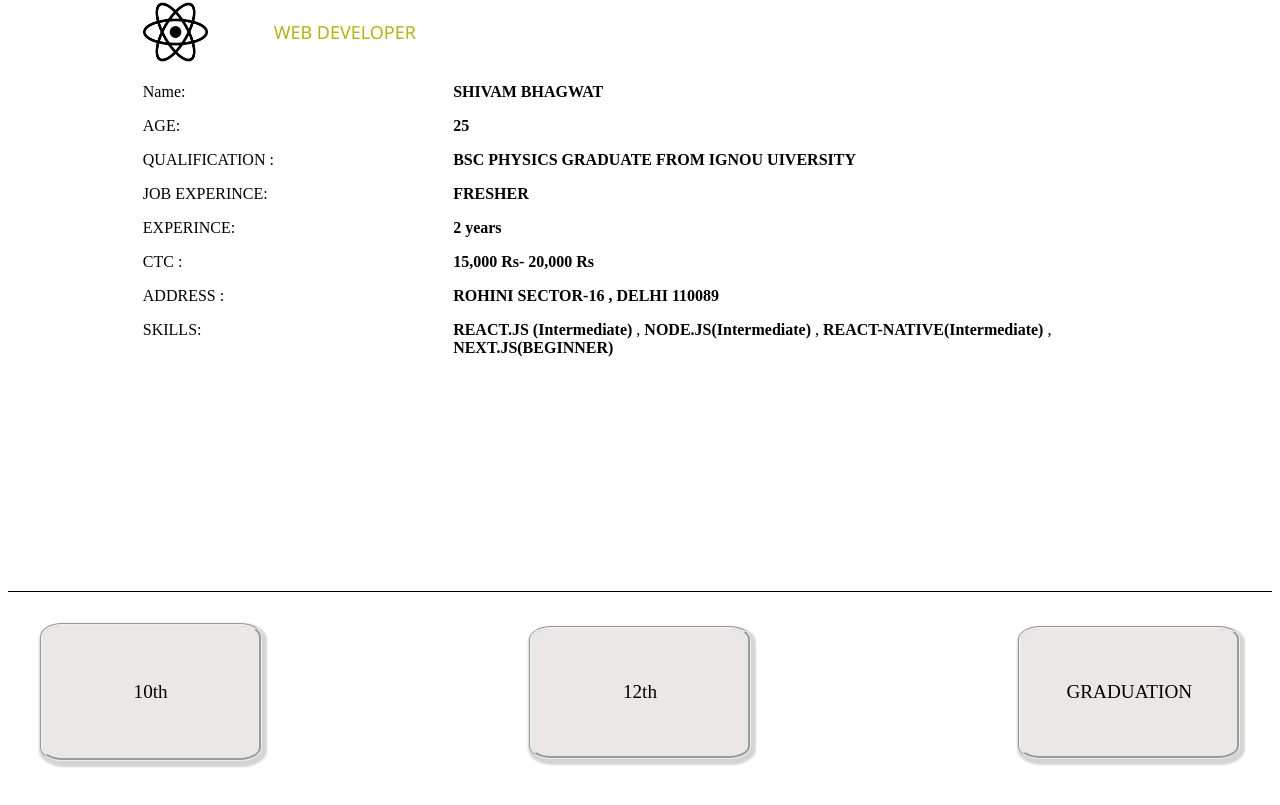
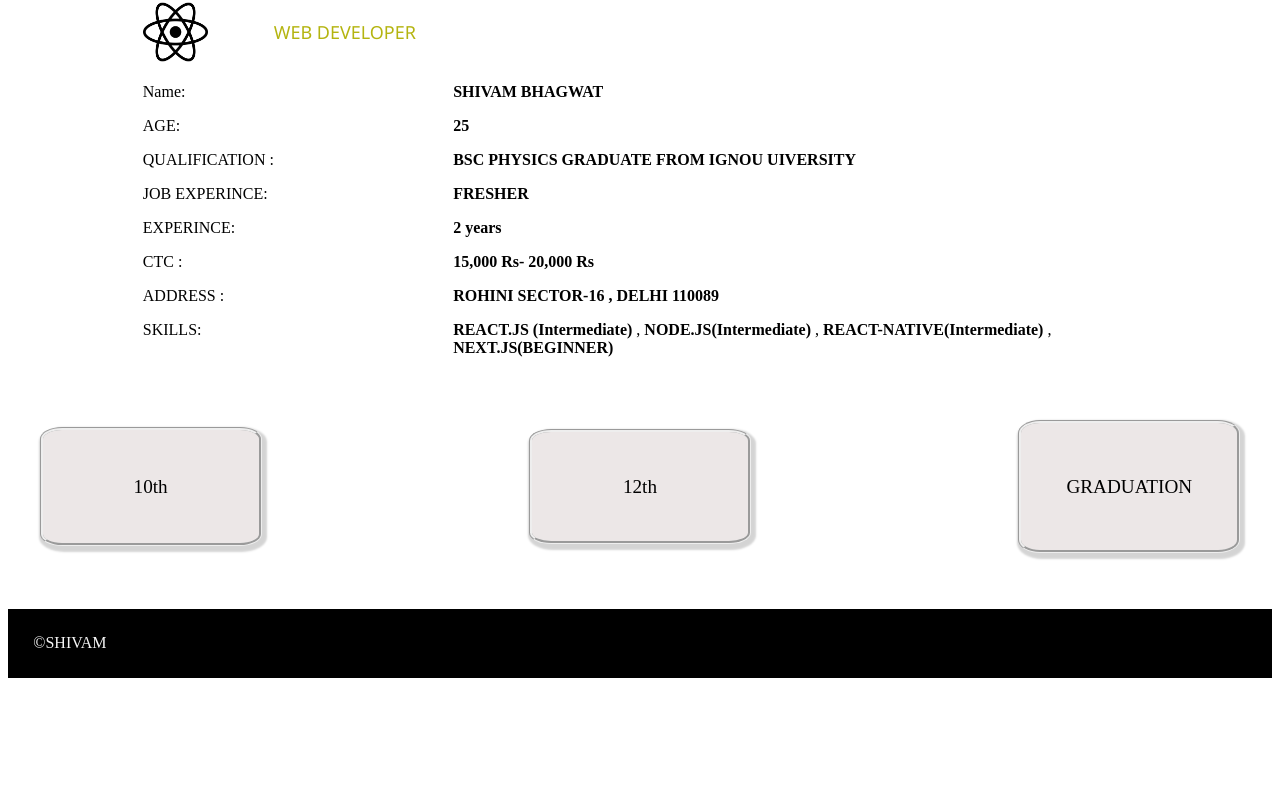
Before and after one commit to Shivam06-form/Portfolio, a Next.js app: page / in a window 1280 px wide. Shown: the part 561-1366 px from the top of the page. After the commit the page ends 1247 px from the top, so only its background shows below. Built offline with nearby package versions, Linux system fonts and the light colour scheme.

Commit message:
commit-13

```diff
--- a/app/global.css
+++ b/app/global.css
@@ -1,5 +1,6 @@
 body {
-  background-color: white;
+  background-color: transparent;
+  /* width: 100%; */
 }
 
 .image {
@@ -22,8 +23,9 @@ body {
 .Divider {
   background-color: black;
   height: 1px;
-  margin-top: 16%;
+  margin-top: 14%;
   margin-bottom: 5%;
+  /* width: 100%; */
 }
 
 .card {
--- a/app/page.js
+++ b/app/page.js
@@ -1,10 +1,12 @@
 "use client";
-
 import Detials from "@/components/Detials/Detials";
 import FirstPage from "../components/FirstPage";
 import Header from "../components/Header";
 import React, { Fragment, useRef, useState } from "react";
 import Education from "@/components/Education/Education";
+import Footer from "@/components/Footer/Footer";
+
+import "./global.css";
 
 export default function Page() {
   const MoveToRef = useRef();
@@ -19,6 +21,7 @@ export default function Page() {
       <FirstPage moveTo={MoveToRef} />
       <Detials MoveToRef={MoveToRef} />
       <Education />
+      <Footer />
     </Fragment>
   );
 }
--- a/components/Divider.js
+++ b/components/Divider.js
@@ -1,7 +1,7 @@
 import React, { useRef } from "react";
 
 const Divider = ({ style, DividerRef }) => {
-  return <div className="Divider" style={style}  ref={DividerRef}></div>;
+  return <div className="Divider" style={style} ref={DividerRef}></div>;
 };
 
 export default Divider;
--- a/components/Education/Education.css
+++ b/components/Education/Education.css
@@ -1,3 +1,14 @@
+.container {
+  width: 100%;
+  display: flex;
+  margin: auto;
+  margin-bottom: 2%;
+  justify-content: space-between;
+  align-items: center;
+  flex-direction: row-reverse;
+  position: relative;
+}
+
 .Education {
   width: 18%;
   height: 18%;
@@ -52,17 +63,6 @@
   display: flex;
 }
 
-.container {
-  width: 100%;
-  display: flex;
-  margin: auto;
-  margin-bottom: 5%;
-  justify-content: space-between;
-  align-items: center;
-  flex-direction: row-reverse;
-  position: relative;
-}
-
 @media (max-width: 1024px) {
   .Education {
     width: 50%;
--- a/components/Education/Education.js
+++ b/components/Education/Education.js
@@ -23,14 +23,14 @@ const Education = () => {
       id: 2,
       name: "12th",
       image: NIOS,
-      info: "12th pass with 50% (2017)",
+      info: "12th NIOS 50% (2017)",
     },
-    { id: 3, name: "10th", image: KVS, info: "10th pass with 70% (2014)" },
+    { id: 3, name: "10th", image: KVS, info: "10th CBSE 70% (2014)" },
   ];
 
   return (
     <Fragment>
-      <Divider />
+      {/* <Divider /> */}
       <div className="Container-Cover ">
         <div
           className={`${getObserver.showDetials ? "container show" : "hidden"}`}
--- /dev/null
+++ b/components/Footer/Footer.css
@@ -0,0 +1,8 @@
+.footer{
+    background-color: black;
+    margin: 0;
+    color: whitesmoke;
+    padding: 2%;
+    /* top:0; */
+    bottom: 0;
+}
--- /dev/null
+++ b/components/Footer/Footer.js
@@ -0,0 +1,14 @@
+import React from "react";
+import "./Footer.css";
+import Divider from "../Divider";
+
+const Footer = () => {
+  return (
+    <React.Fragment>
+      {/* <Divider style={{ marginTop: "4%" }} /> */}
+      <footer className="footer">&#169;SHIVAM</footer>
+    </React.Fragment>
+  );
+};
+
+export default Footer;
```
